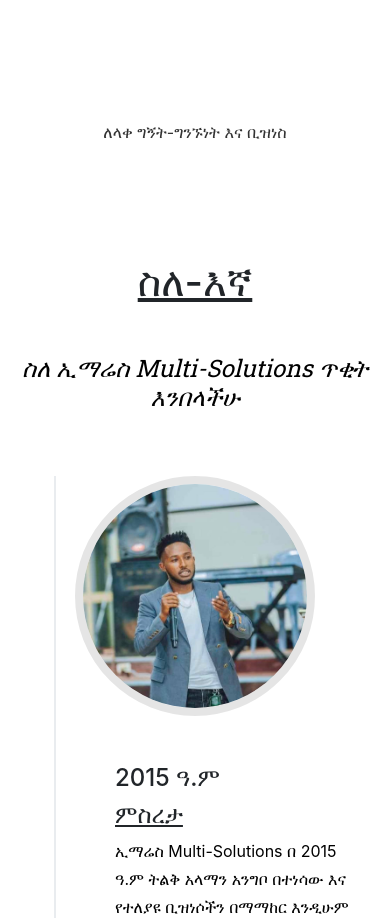
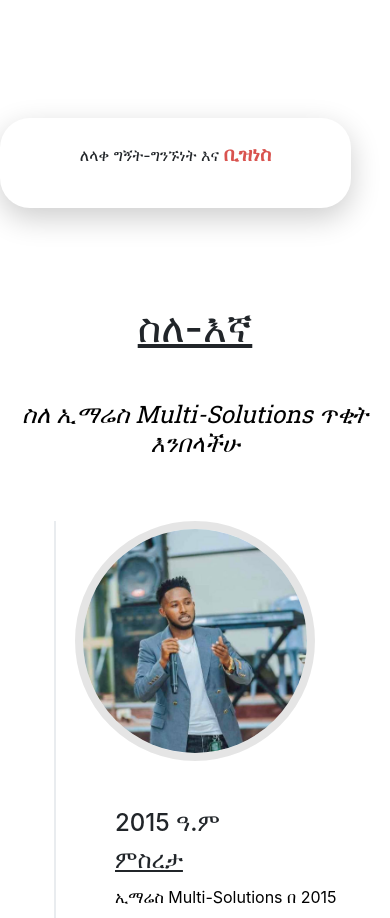
Before and after one commit to Eazybel/IMARES-SOLUTION, a plain HTML site: page index.html in a window 390 px wide. Shown: the part 5331-6249 px from the top of the page. Drawn offline with nearby package versions, Linux system fonts and the light colour scheme.

Commit message:
Update popup.css

```diff
--- a/popup.css
+++ b/popup.css
@@ -249,38 +249,24 @@
       right: 2%;
   }
 }
-.slogan-container {
-            width: 95%;
-            max-width: 1000px;
-            background-color: #ffffff;
-            border-radius: 20px;
-            padding: 40px;
-            box-shadow: 0 10px 30px rgba(0, 0, 0, 0.3);
-        }
+.slogan {
+    background-color: #ffffff;
+    border-radius: 30px;
+    box-shadow: 0 10px 30px rgba(0, 0, 0, 0.2);
+    padding: 20px;
+    max-width: 90%;
+    text-align: center;
+    transition: all 0.3s ease;
+}
 
-        .slogan {
-            text-align: center;
-            line-height: 1.4;
-            color: #333333;
-        }
+.highlight {
+    font-size: 1.5em;
+    font-weight: bold;
+    color: #d9534f; /* Example color for emphasis */
+}
 
-        .slogan-text {
-            font-size: clamp(2rem, 5vw, 3.5rem);
-            font-weight: 400;
-            margin-bottom: 20px;
-        }
-
-        .emphasized {
-            display: block;
-            font-size: clamp(3rem, 8vw, 6rem);
-            font-weight: 700;
-            color: #0066cc;
-            margin-top: 20px;
-            text-transform: uppercase;
-        }
-
-        @media (max-width: 480px) {
-            .slogan-container {
-                padding: 30px;
-            }
-  }
+@media (max-width: 600px) {
+    .highlight {
+        font-size: 1.2em;
+    }
+}
```
